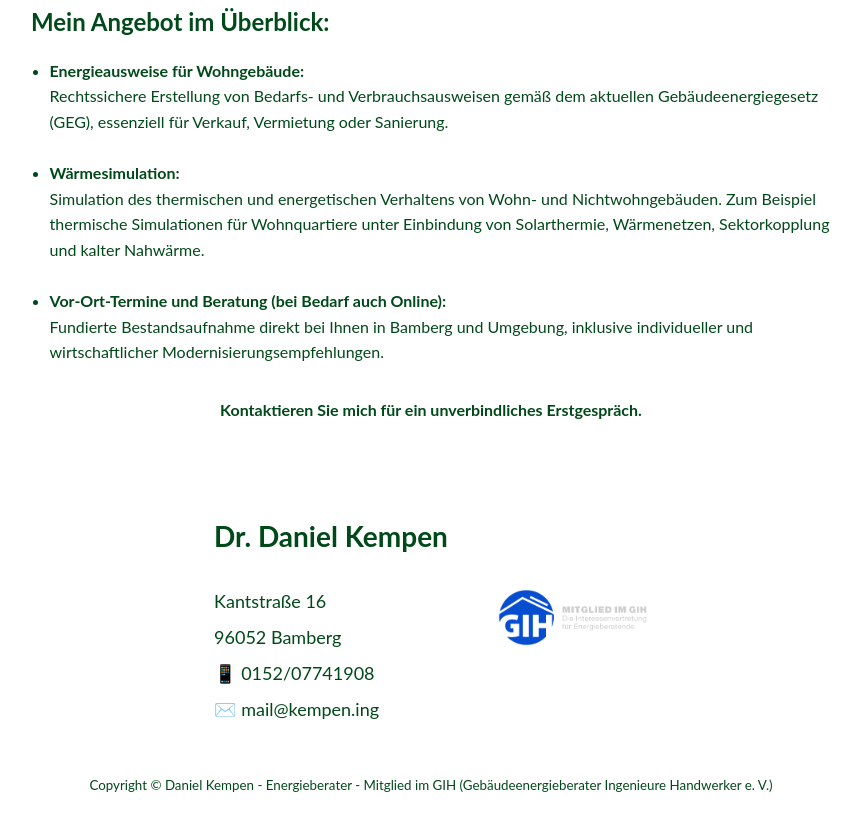
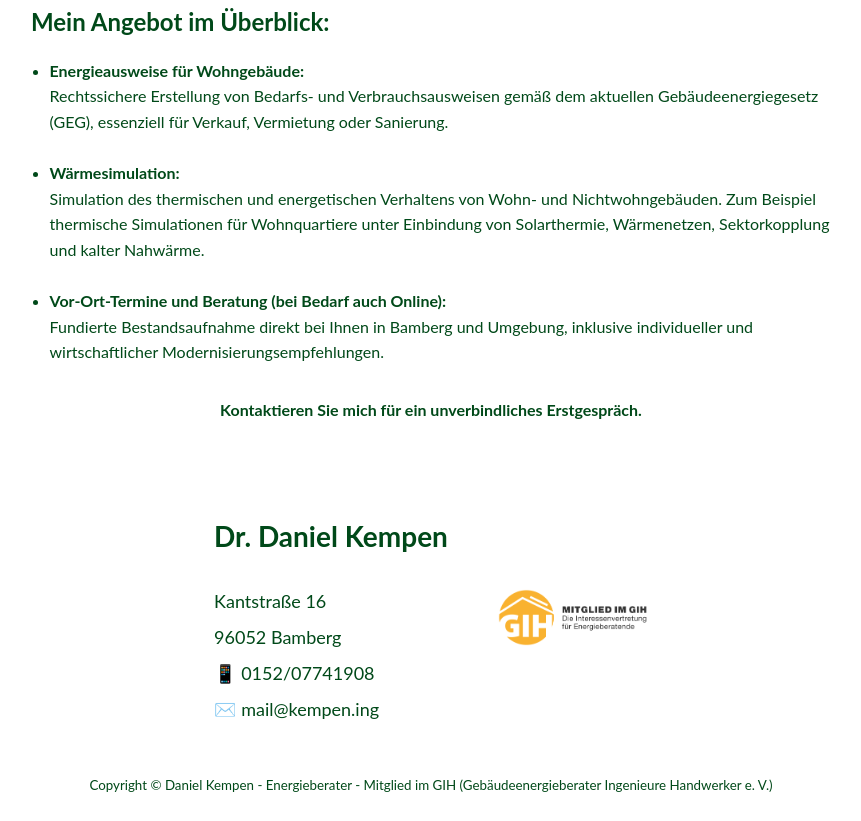
Before and after one commit to kempen-ing/kempen-ing.github.io, a plain HTML site: page index.html in a window 1280 px wide. Shown: the part 568-1389 px from the top of the page, without its empty margins (209-1070 px from the left). Drawn offline with Linux system fonts and the dark colour scheme.

Commit message:
Update styles.css
no inversion of colors for logo

```diff
--- a/styles.css
+++ b/styles.css
@@ -221,7 +221,7 @@ address {
 @media (prefers-color-scheme: dark) {
     @media (prefers-color-scheme: dark) {
     .gih-logo {
-       filter: invert(1) !important;
+       /*filter: invert(1) !important;*/
     }
 }
 }
```
